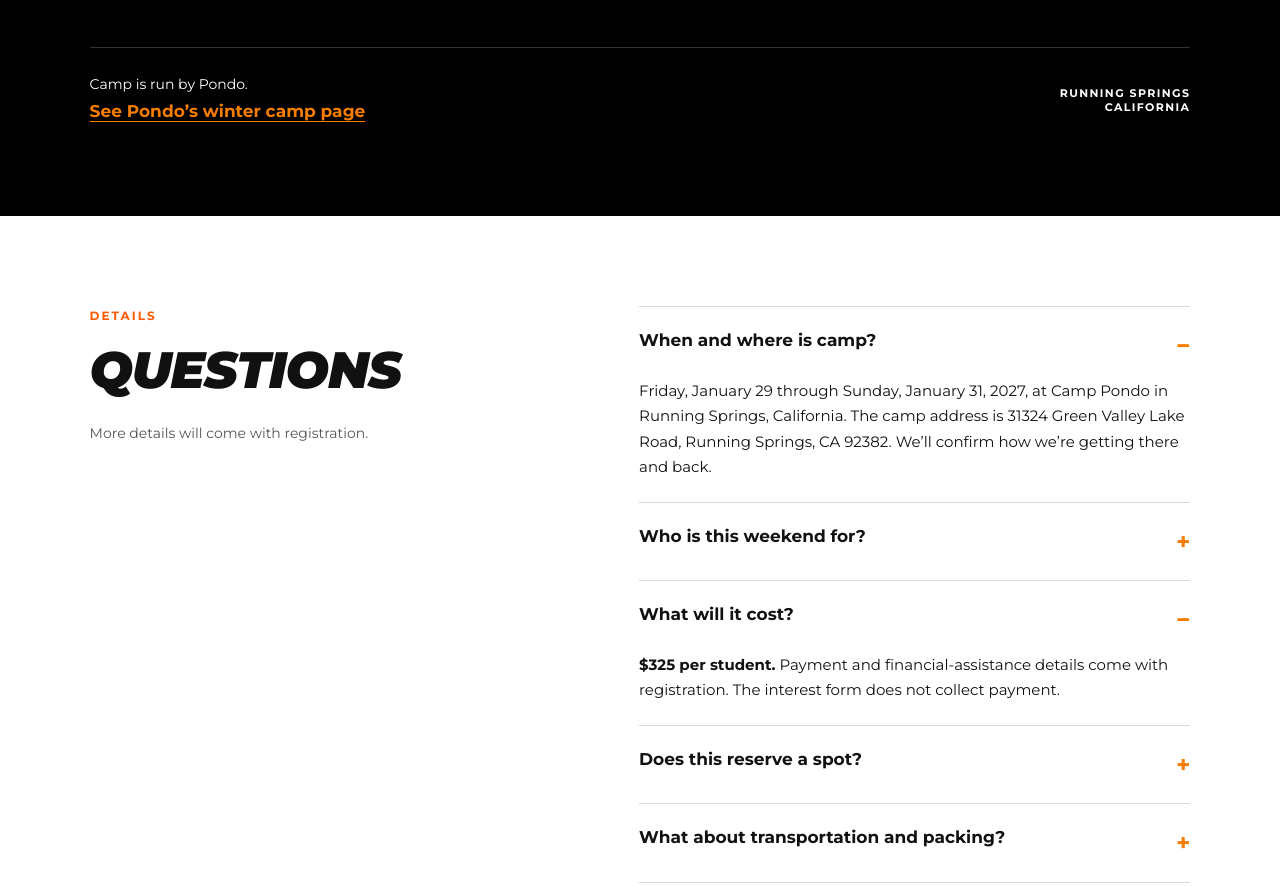
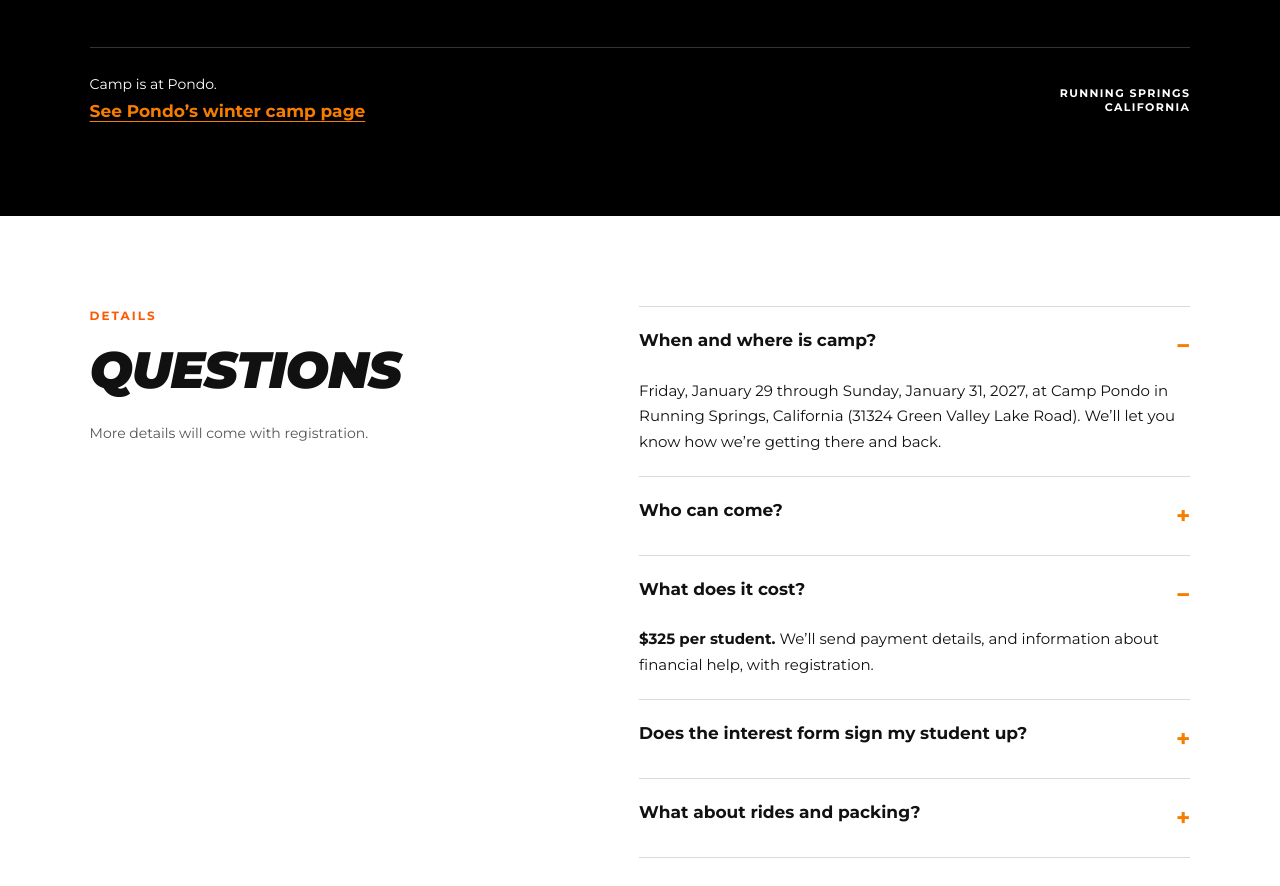
Before and after one commit to citizens-church/winter-camp, a website: page index.html in a window 1280 px wide. Shown: the part 1907-2793 px from the top of the page. Drawn offline with Linux system fonts and the light colour scheme.

Commit message:
FAQ and copy in the church's own voice
Co-Authored-By: Claude Sonnet 5.5 <noreply@anthropic.com>
Claude-Session: https://claude.ai/code/session_01NpR4r8m9VosWGC3rBMXuzp

```diff
--- a/index.html
+++ b/index.html
@@ -3,7 +3,7 @@
 <head>
 <meta charset="utf-8"><meta name="viewport" content="width=device-width,initial-scale=1">
 <meta name="theme-color" content="#000000">
-<meta name="description" content="Citizens Church Winter Camp at Camp Pondo. January 29–31, 2027. Parents and guardians: learn more and express interest.">
+<meta name="description" content="Citizens Church Winter Camp at Camp Pondo. January 29–31, 2027. Fill out the interest form to get registration details. $325 per student.">
 <title>Winter Camp 2027 · Citizens Church</title>
 <link rel="icon" href="assets/favicon.svg" type="image/svg+xml"><link rel="preconnect" href="https://fonts.googleapis.com"><link rel="preconnect" href="https://fonts.gstatic.com" crossorigin><link rel="stylesheet" href="https://fonts.googleapis.com/css2?family=Montserrat:ital,wght@0,400;0,500;0,600;0,700;0,800;0,900;1,800;1,900&family=Roboto:wght@500;700&display=swap"><link rel="stylesheet" href="styles.css">
 </head>
@@ -14,8 +14,8 @@
 <section class="hero" aria-label="Winter Camp invitation"><img src="assets/winter-camp-2027.jpg" width="1536" height="864" alt="Winter Camp 2027. January 29th–31st. Camp Pondo. A vintage-style illustration of a pine tree and cabin." fetchpriority="high"></section>
 <div class="trip-strip"><span>JANUARY 29–31, 2027</span><span class="strip-star" aria-hidden="true">|</span><span>CAMP PONDO, CALIFORNIA</span><span class="strip-star" aria-hidden="true">|</span><span>JR. HIGH + HIGH SCHOOL</span><span class="strip-star" aria-hidden="true">|</span><span class="strip-price">$325 PER STUDENT</span></div>
 <section class="intro section" aria-labelledby="intro-title"><div><p class="eyebrow">CITIZENS CHURCH · WINTER CAMP</p><h1 id="intro-title">Winter Camp<br>2027</h1></div><div class="intro-copy"><p class="lead">A weekend at Camp Pondo for junior high and high school students.</p><p>Parents, fill out the interest form and we’ll send you the registration details.</p><div class="price-card"><div class="price-amt">$325<span> per student</span></div><p>Winter Camp 2027, January 29&ndash;31 at Camp Pondo.</p></div><a class="button cta-big" href="#interest">Fill out the interest form</a><p class="small">Step one: tell us you&rsquo;re interested and we&rsquo;ll send registration details. The form is free and does not reserve a spot.</p></div></section>
-<section class="weekend section" aria-labelledby="weekend-title"><div class="section-heading"><p class="eyebrow">WHAT TO EXPECT</p><h2 id="weekend-title">What camp is like</h2></div><div class="experience-grid"><article><span class="number">01 / WORSHIP</span><h3>Worship and teaching</h3><p>Time to worship together and hear from the Bible during the weekend.</p></article><article><span class="number">02 / FRIENDS</span><h3>Time with friends</h3><p>A full weekend away with your group, with room to hang out and talk.</p></article><article><span class="number">03 / FUN</span><h3>Things to do</h3><p>Tubing, zip line, giant swing, bouldering, arts and crafts, and games. Activities depend on the weather.</p></article></div><div class="camp-note"><p>Camp is run by Pondo.<br><a href="https://www.pondo.org/about-winter/" target="_blank" rel="noopener noreferrer">See Pondo’s winter camp page <span class="sr-only">(opens a new tab)</span></a></p><span class="camp-location">RUNNING SPRINGS<br>CALIFORNIA</span></div></section>
-<section class="details section" aria-labelledby="details-title"><div><p class="eyebrow">DETAILS</p><h2 id="details-title">Questions</h2><p class="detail-aside">More details will come with registration.</p></div><div class="faq"><details open><summary>When and where is camp?</summary><p>Friday, January 29 through Sunday, January 31, 2027, at Camp Pondo in Running Springs, California. The camp address is 31324 Green Valley Lake Road, Running Springs, CA 92382. We’ll confirm how we’re getting there and back.</p></details><details><summary>Who is this weekend for?</summary><p>Junior high and high school students. We’ll confirm grades and groups before registration.</p></details><details open><summary>What will it cost?</summary><p><strong>$325 per student.</strong> Payment and financial-assistance details come with registration. The interest form does not collect payment.</p></details><details><summary>Does this reserve a spot?</summary><p>No. The interest form just puts you on the list. It is not registration and you don’t pay anything.</p></details><details><summary>What about transportation and packing?</summary><p>We’ll send transportation, departure and return times, a packing list, and the registration deadline.</p></details></div></section>
-<section class="interest section" id="interest" aria-labelledby="interest-title"><div class="interest-copy"><p class="eyebrow">SIGN UP</p><h2 id="interest-title">Interested?<br>Start here.</h2><p>Fill out the interest form with your contact info and we’ll send you registration details.</p><div class="date-stamp"><span>JAN</span><strong>29–31</strong><span>2027 · CAMP PONDO</span></div></div><div class="form-panel"><p class="step">STEP ONE</p><h3>Fill out the interest form</h3><p class="form-intro">This is how you get on the list for Winter Camp 2027 ($325 per student). It takes about a minute. We will email you registration details. For parents and guardians age 18 and older. You will enter only your own contact information. Please do not include a student&rsquo;s name or any medical or other sensitive information.</p><p class="privacy">This is an interest sign-up only. It does not register a student, reserve a spot, or collect payment.</p><a class="button submit" href="https://citizenschurch.brushfire.com/2027wintercampinterestform" target="_blank" rel="noopener noreferrer">Fill out the interest form <span class="sr-only">(opens a new tab)</span></a></div></section>
+<section class="weekend section" aria-labelledby="weekend-title"><div class="section-heading"><p class="eyebrow">WHAT TO EXPECT</p><h2 id="weekend-title">What camp is like</h2></div><div class="experience-grid"><article><span class="number">01 / WORSHIP</span><h3>Worship and teaching</h3><p>Time to worship together and hear from the Bible during the weekend.</p></article><article><span class="number">02 / FRIENDS</span><h3>Time with friends</h3><p>A full weekend away with your group, with room to hang out and talk.</p></article><article><span class="number">03 / FUN</span><h3>Things to do</h3><p>Tubing, zip line, giant swing, bouldering, arts and crafts, and games. Activities depend on the weather.</p></article></div><div class="camp-note"><p>Camp is at Pondo.<br><a href="https://www.pondo.org/about-winter/" target="_blank" rel="noopener noreferrer">See Pondo’s winter camp page <span class="sr-only">(opens a new tab)</span></a></p><span class="camp-location">RUNNING SPRINGS<br>CALIFORNIA</span></div></section>
+<section class="details section" aria-labelledby="details-title"><div><p class="eyebrow">DETAILS</p><h2 id="details-title">Questions</h2><p class="detail-aside">More details will come with registration.</p></div><div class="faq"><details open><summary>When and where is camp?</summary><p>Friday, January 29 through Sunday, January 31, 2027, at Camp Pondo in Running Springs, California (31324 Green Valley Lake Road). We&rsquo;ll let you know how we&rsquo;re getting there and back.</p></details><details><summary>Who can come?</summary><p>Our junior high and high school students. We&rsquo;ll confirm grades and groups when registration opens.</p></details><details open><summary>What does it cost?</summary><p><strong>$325 per student.</strong> We&rsquo;ll send payment details, and information about financial help, with registration.</p></details><details><summary>Does the interest form sign my student up?</summary><p>No. It just puts you on our list so we can send you registration details. You don&rsquo;t pay anything.</p></details><details><summary>What about rides and packing?</summary><p>We&rsquo;ll send you the departure and return times, a packing list, and the registration deadline.</p></details></div></div></section>
+<section class="interest section" id="interest" aria-labelledby="interest-title"><div class="interest-copy"><p class="eyebrow">SIGN UP</p><h2 id="interest-title">Interested?<br>Start here.</h2><p>Fill out the interest form with your contact info and we’ll send you registration details.</p><div class="date-stamp"><span>JAN</span><strong>29–31</strong><span>2027 · CAMP PONDO</span></div></div><div class="form-panel"><p class="step">STEP ONE</p><h3>Fill out the interest form</h3><p class="form-intro">This is how you get on the list for Winter Camp 2027 ($325 per student). It takes about a minute. We will email you registration details. For parents and guardians age 18 and older. You will enter only your own contact information. Please do not include a student&rsquo;s name or any medical or other sensitive information.</p><p class="privacy">This form only puts you on our list. It doesn&rsquo;t register your student or take payment.</p><a class="button submit" href="https://citizenschurch.brushfire.com/2027wintercampinterestform" target="_blank" rel="noopener noreferrer">Fill out the interest form <span class="sr-only">(opens a new tab)</span></a></div></section>
 </main><footer><div class="foot-grid"><a class="logo" href="https://citizenschurch.org/"><img src="assets/citizens-logo-white.png" width="220" height="50" alt="Citizens Church"></a><p>WINTER CAMP 2027<br>JANUARY 29–31 · CAMP PONDO</p><address>Citizens Church ® – All Rights Reserved<br>10455 Corporate Dr., Redlands, CA 92374<br>(909) 458-0508<br><a href="mailto:staff@citizenschurch.org">staff@citizenschurch.org</a></address></div></footer>
 </body></html>
```
